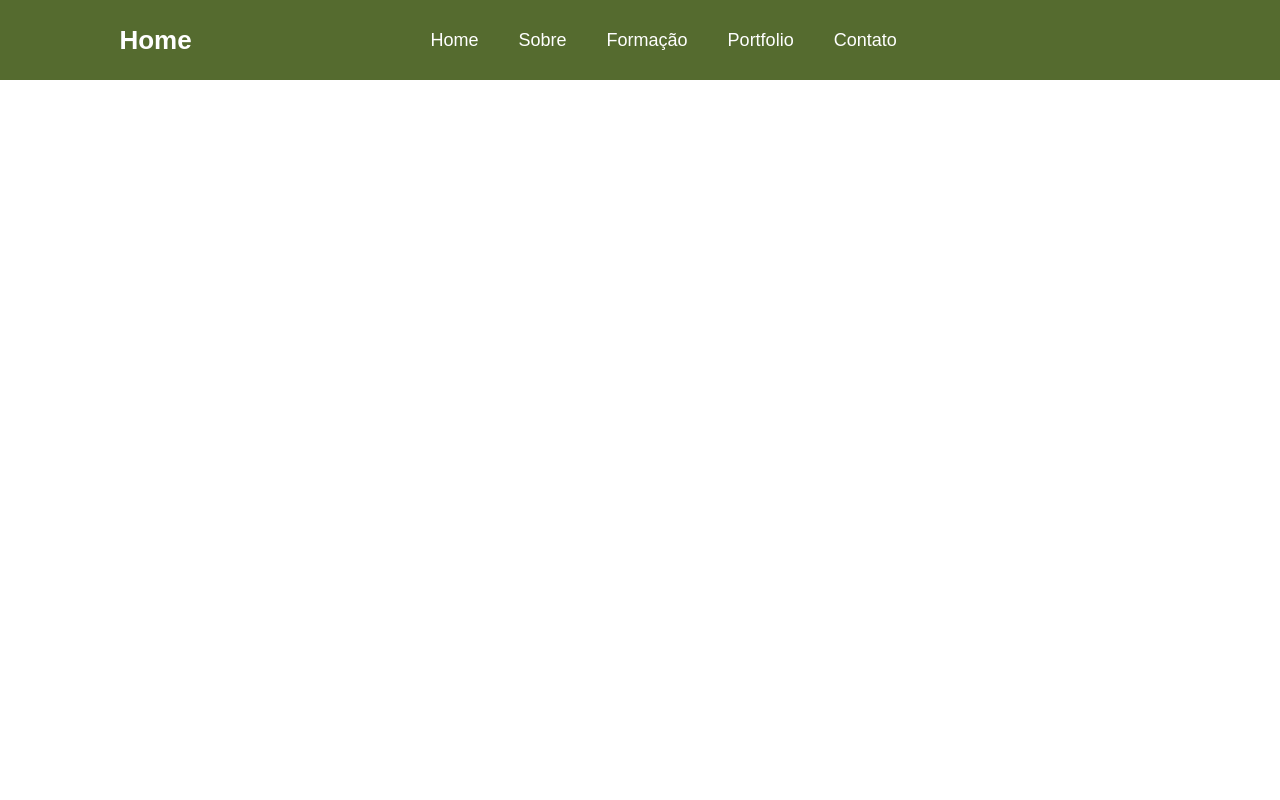
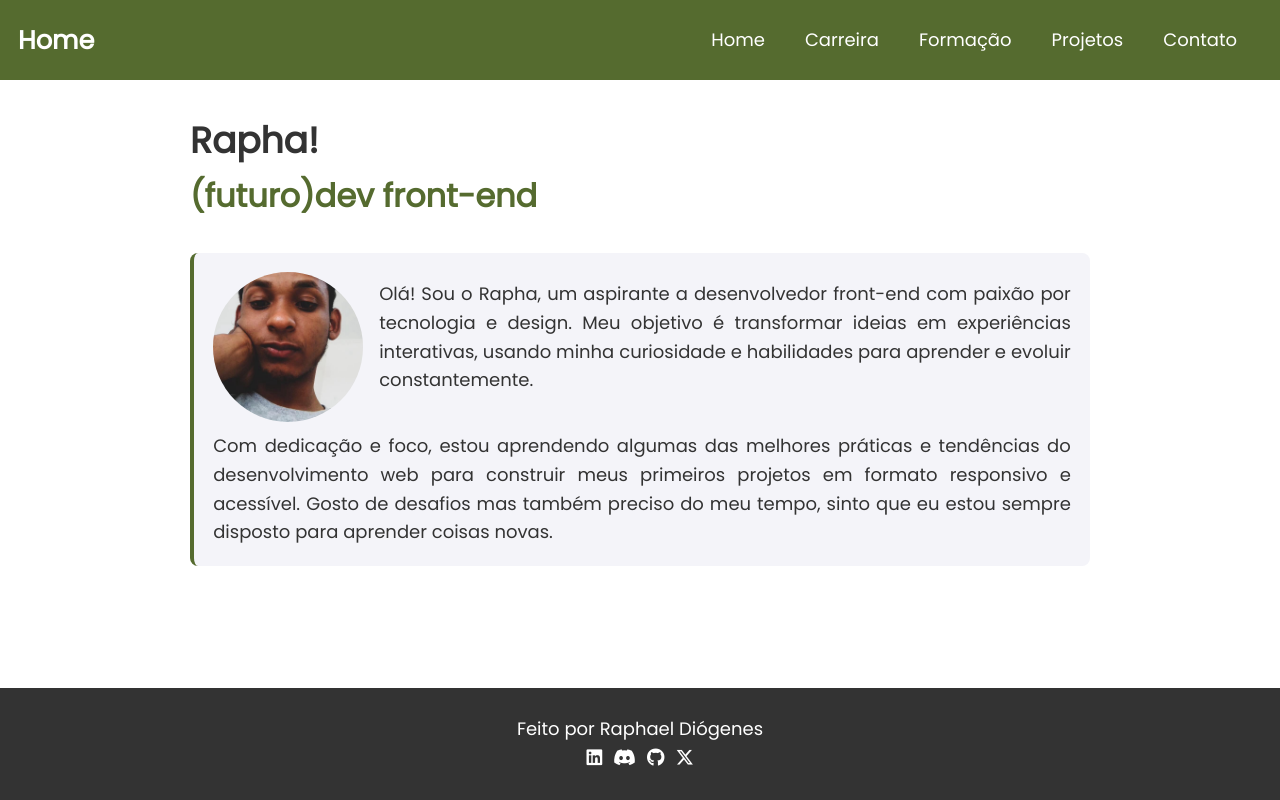
Before and after one commit to rxpha/www, a plain HTML site: page index.html in a window 1280 px wide. Drawn offline with Linux system fonts and the light colour scheme; a web font is replaced by a local one.

Commit message:
finalizando estrutura básica e css

```diff
--- a/css/style.css
+++ b/css/style.css
@@ -1,4 +1,9 @@
-@import url("https //fonts.googleapis.com/css2 family=poppins");
+@import url("https://fonts.googleapis.com/css2?family=Poppins&display=swap");
+
+html {
+  height: 100%;
+  font-size: 16px;
+}
 
 * {
   margin: 0;
@@ -7,16 +12,65 @@
   font-family: "Poppins", sans-serif;
 }
 
+body {
+  margin: 0;
+  font-family: Arial;
+  font-size: 1.125em;
+  line-height: 1.6;
+  color: #333;
+  background: white;
+  min-height: 100%;
+  display: flex;
+  flex-direction: column;
+}
+
+.profile-pic {
+  width: 150px;
+  height: 150px;
+  border-radius: 50%;
+  object-fit: cover;
+  margin-right: 1rem;
+  float: left;
+}
+
+.about-me {
+  padding: 1.2rem;
+  margin-top: 2rem;
+  background-color: #f4f4f9;
+  border-left: 4px solid darkolivegreen;
+  border-radius: 8px;
+}
+
+body h2 {
+  font-size: 2rem;
+  color: darkolivegreen;
+}
+
+.about-me p {
+  text-align: justify;
+  margin-top: 0.5rem;
+  line-height: 1.6;
+  color: #333;
+}
+
+.content {
+  margin: 0 auto;
+  padding-top: 2rem;
+  max-width: 900px;
+  width: 94%;
+}
+
 nav {
   display: flex;
   align-items: center;
-  justify-content: space-around;
+  justify-content: space-between;
   height: 80px;
   background-color: darkolivegreen;
+  padding: 0 1.125rem;
 }
 
 nav .logo a {
-  font-size: 26px;
+  font-size: 1.6rem;
   color: white;
   font-weight: 600;
   text-decoration: none;
@@ -30,8 +84,8 @@ nav div .logo a:hover {
 nav ul {
   display: flex;
   align-items: center;
-  justify-content: center;
   gap: 2.5rem;
+  margin-left: auto;
 }
 
 nav ul li {
@@ -52,4 +106,147 @@ nav ul li a:hover {
 
 .menu-icon {
   width: 25px;
+  cursor: pointer;
 }
+
+footer {
+  background: #333;
+  color: white;
+  padding: 1.5em;
+  margin-top: auto;
+}
+
+footer p span {
+  transition: 0.5s;
+}
+
+footer p span:hover {
+  color: black;
+  transition: 0.5s;
+}
+
+footer .social-icons {
+  text-align: center;
+}
+
+.social-icons {
+  margin-bottom: 0;
+  list-style: none;
+}
+
+.social-icons li {
+  display: inline-block;
+  padding-inline: 0.2rem;
+}
+
+.social-icons a {
+  text-decoration: none;
+  color: #fff;
+}
+
+footer .social-icons a:active,
+a:focus {
+  color: white;
+  text-decoration: none;
+}
+
+footer p {
+  text-align: center;
+}
+
+.fa-brands.fa-linkedin:hover {
+  transition: 0.5s;
+  color: #0077b5;
+}
+
+.fa-brands.fa-discord:hover {
+  transition: 0.5s;
+  color: #5865f2;
+}
+
+.fa-brands.fa-github:hover {
+  transition: 0.5s;
+  color: black;
+}
+
+.fa-brands.fa-x-twitter:hover {
+  transition: 0.5s;
+  color: black;
+}
+
+span.underline-hover {
+  position: relative;
+}
+
+span.underline-hover::after {
+  content: "";
+  position: absolute;
+  width: 0;
+  height: 1px;
+  background-color: #333;
+  bottom: 0;
+  left: 0;
+  transition: width 0.8s ease;
+}
+
+span.underline-hover:hover::after {
+  width: 100%;
+}
+
+/* Media Queries para dispositivos menores */
+@media (max-width: 768px) {
+  body {
+    font-size: 1rem;
+  }
+
+  nav ul {
+    flex-direction: inherit;
+    gap: 1rem;
+    padding: 1rem 0;
+  }
+
+  nav ul li a {
+    font-size: 1rem;
+  }
+
+  .content {
+    padding-top: 1rem;
+    max-width: 90%;
+  }
+
+  .profile-pic {
+    width: 100px;
+    height: 100px;
+    margin: 0 auto;
+    float: none;
+    display: block;
+  }
+
+  .about-me {
+    text-align: center;
+    padding: 1.5rem;
+    margin-top: 1rem;
+  }
+
+  /* Footer */
+  footer p,
+  .social-icons {
+    text-align: center;
+    font-size: 0.875rem;
+  }
+  .social-icons li {
+    display: inline;
+  }
+}
+
+@media (max-width: 480px) {
+  body {
+    font-size: 0.875rem;
+  }
+  .social-icons {
+    display: flex;
+    flex-wrap: wrap;
+    gap: 0.5rem;
+    justify-content: center;
+  }
+}
--- a/index.html
+++ b/index.html
@@ -4,7 +4,14 @@
     <meta charset="UTF-8" />
     <meta name="viewport" content="width=device-width, initial-scale=1.0" />
     <link rel="stylesheet" href="./css/style.css" />
-    <title>Rapha's Portfolio</title>
+    <link
+      rel="stylesheet"
+      href="https://cdnjs.cloudflare.com/ajax/libs/font-awesome/6.6.0/css/all.min.css"
+      integrity="sha512-Kc323vGBEqzTmouAECnVceyQqyqdsSiqLQISBL29aUW4U/M7pSPA/gEUZQqv1cwx4OnYxTxve5UMg5GT6L4JJg=="
+      crossorigin="anonymous"
+      referrerpolicy="no-referrer"
+    />
+    <title>Meu Primeiro Portfolio</title>
   </head>
   <body>
     <header>
@@ -13,16 +20,67 @@
           <a href="#">Home</a>
         </div>
         <ul>
-          <li><a href="#">Home</a></li>
-          <li><a href="#">Sobre</a></li>
-          <li><a href="#">Formação</a></li>
-          <li><a href="#">Portfolio</a></li>
-          <li><a href="#">Contato</a></li>
+          <li><a href="./index.html">Home</a></li>
+          <li><a href="./carreira/carreira.html">Carreira</a></li>
+          <li><a href="./formacao/formacao.html">Formação</a></li>
+          <li><a href="./portfolio/portfolio.html">Projetos</a></li>
+          <li><a href="./contato/contato.html">Contato</a></li>
         </ul>
         <div class="menu-icon"></div>
       </nav>
     </header>
 
-    <footer class="rodape"></footer>
+    <div class="content">
+      <h1>Rapha!</h1>
+      <h2><span class="underline-hover">(futuro)</span>dev front-end</h2>
+      <section class="about-me">
+        <img
+          src="./img/eu.jpg"
+          alt="Uma foto com mão no rosto e olhando para câmera"
+          class="profile-pic"
+        />
+        <p>
+          Olá! Sou o Rapha, um aspirante a desenvolvedor front-end com paixão
+          por tecnologia e design. Meu objetivo é transformar ideias em
+          experiências interativas, usando minha curiosidade e habilidades para
+          aprender e evoluir constantemente.
+        </p>
+
+        <br />
+        <p>
+          Com dedicação e foco, estou aprendendo algumas das melhores práticas e
+          tendências do desenvolvimento web para construir meus primeiros
+          projetos em formato responsivo e acessível. Gosto de desafios mas
+          também preciso do meu tempo, sinto que eu estou sempre disposto para
+          aprender coisas novas.
+        </p>
+      </section>
+    </div>
+
+    <footer>
+      <p>Feito por <span>Raphael Diógenes</span></p>
+      <ul class="social-icons">
+        <li>
+          <a href="https://www.linkedin.com/in/raphael-diogenes/"
+            ><i class="fa-brands fa-linkedin"></i
+          ></a>
+        </li>
+        <li>
+          <a href="https://discordapp.com/users/_rxpha" target="_blank"
+            ><i class="fa-brands fa-discord"></i
+          ></a>
+        </li>
+        <li>
+          <a href="https://github.com/rxpha" target="_blank"
+            ><i class="fa-brands fa-github"></i
+          ></a>
+        </li>
+        <li>
+          <a href="https://x.com/__rxpha" target="_blank"
+            ><i class="fa-brands fa-x-twitter"></i
+          ></a>
+        </li>
+      </ul>
+    </footer>
   </body>
 </html>
```
Also changed, not shown: img/eu.jpg (added).
